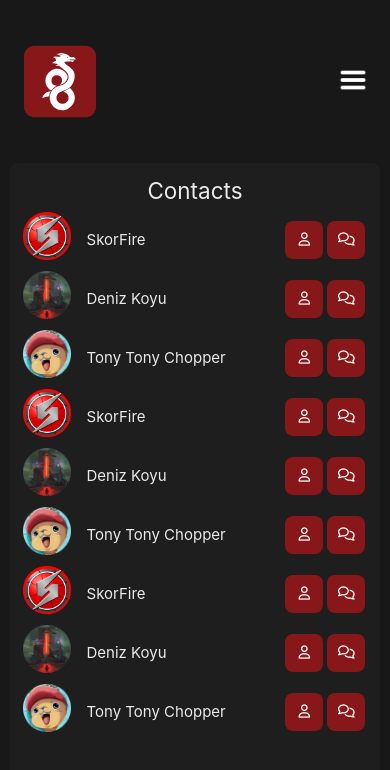
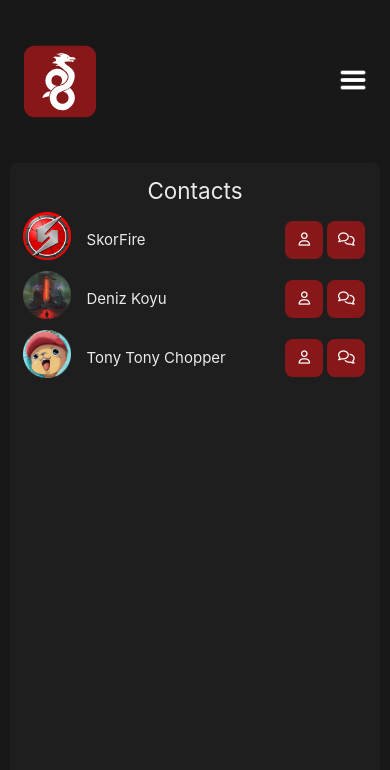
Before and after one commit to loouis-t/WireChat, a Vue app in the folder front/: page /contacts in a window 390 px wide. Shown: the top 770 px of the page. Built offline with nearby package versions, Linux system fonts and the light colour scheme.

Commit message:
[ADD] front: Suppr. Contact/ChatList de la navbar + modif. ChatView mobile

```diff
--- a/front/src/App.vue
+++ b/front/src/App.vue
@@ -51,9 +51,6 @@ onBeforeUnmount(() => {
       ></RouterLink>
       <RouterLink @click="toggleMobileMenu" to="/contacts"
         >Contacts<i class="fa-solid fa-address-book" style="margin-left: 8px"></i
-      ></RouterLink>
-      <RouterLink @click="toggleMobileMenu" to="/chatlist"
-        >Chatlist<i class="fa-solid fa-comments" style="margin-left: 8px"></i
       ></RouterLink>
       <RouterLink @click="toggleMobileMenu" to="/settings"
         >Paramètres<img class="phoneGear" src="./assets/gear.webp"
--- a/front/src/views/ChatView.vue
+++ b/front/src/views/ChatView.vue
@@ -1,14 +1,24 @@
 <template>
-  <div class="app-container">
-    <div class="left-pane">
+  <div
+    class="app-container"
+    :class="{ mobile: isMobile }"
+    @touchstart="handleTouchStart"
+    @touchend="handleTouchEnd"
+  >
+    <!-- Liste des conversations -->
+    <div v-if="!isMobile || (isMobile && !inConversationView)" class="left-pane">
+      <h2 class="titrePage">Conversations</h2>
       <ChatList
         :conversations="conversations"
         :selectedConversationId="selectedConversationId"
-        @selectConversation="selectConversation"
+        @selectConversation="handleSelectConversation"
       />
     </div>
 
-    <div class="right-pane">
+    <!-- Conversation sélectionnée -->
+    <div v-if="!isMobile || (isMobile && inConversationView)" class="right-pane">
+      <button v-if="isMobile" class="back-button" @click="backToList">← Retour</button>
+
       <NewConversation
         v-if="showNewConversation"
         @createConversation="createConversation"
@@ -28,7 +38,7 @@
 </template>
 
 <script setup>
-import { reactive, ref, computed } from 'vue'
+import { reactive, ref, computed, onMounted, onBeforeUnmount } from 'vue'
 import ChatList from '../components/ChatList.vue'
 import ChatWindow from '../components/ChatWindow.vue'
 import NewConversation from '../components/NewConversation.vue'
@@ -56,15 +66,36 @@ const conversations = reactive([
   },
 ])
 
-const selectedConversationId = ref(conversations[0].id)
+const selectedConversationId = ref(null)
 const activeConversation = computed(() =>
   conversations.find((conv) => conv.id === selectedConversationId.value),
 )
+const showNewConversation = ref(false)
+const isMobile = ref(window.innerWidth <= 768)
+const inConversationView = ref(false)
+let touchStartX = 0
+let touchEndX = 0
 
-const showNewConversation = ref(false)
+function handleResize() {
+  isMobile.value = window.innerWidth <= 768
+  if (!isMobile.value) inConversationView.value = false
+}
 
-function selectConversation(id) {
+onMounted(() => {
+  window.addEventListener('resize', handleResize)
+})
+
+onBeforeUnmount(() => {
+  window.removeEventListener('resize', handleResize)
+})
+
+function handleSelectConversation(id) {
   selectedConversationId.value = id
+  if (isMobile.value) inConversationView.value = true
+}
+
+function backToList() {
+  inConversationView.value = false
 }
 
 function sendMessage({ conversationId, text }) {
@@ -93,61 +124,83 @@ function createConversation(contactInfo) {
     lastTime: '',
   }
   conversations.push(newConv)
-
   selectedConversationId.value = newConv.id
-
   showNewConversation.value = false
+  inConversationView.value = true
 }
 
 function closeNewConversation() {
   showNewConversation.value = false
 }
+
+function handleTouchStart(e) {
+  touchStartX = e.changedTouches[0].screenX
+}
+
+function handleTouchEnd(e) {
+  touchEndX = e.changedTouches[0].screenX
+  handleSwipeGesture()
+}
+
+function handleSwipeGesture() {
+  if (!isMobile.value) return
+  const diff = touchStartX - touchEndX
+  if (Math.abs(diff) > 50) {
+    if (diff > 0 && !inConversationView.value && selectedConversationId.value !== null) {
+      inConversationView.value = true
+    } else if (diff < 0 && inConversationView.value) {
+      inConversationView.value = false
+    }
+  }
+}
 </script>
 
 <style scoped>
 .app-container {
+  background-color: #1e1e1e;
+  border-radius: 8px;
+  color: #eaeaea;
   display: flex;
   height: 75vh;
+  overflow: hidden;
+  padding: 20px;
   width: 70vw;
-  background-color: #181818;
+}
+
+.app-container.mobile {
+  flex-direction: column;
+  width: 100vw;
+}
+
+.back-button {
+  align-self: flex-start;
+  background: none;
+  border: none;
   color: #eaeaea;
-  border-radius: 8px;
+  cursor: pointer;
+  font-size: 1rem;
+  margin-bottom: 10px;
+}
+
+.left-pane,
+.right-pane {
+  display: flex;
+  flex: 1;
+  flex-direction: column;
+  padding: 8px;
 }
 
 .no-conversation {
+  align-items: center;
+  color: #999999;
+  display: flex;
   flex: 1;
-  display: flex;
-  align-items: center;
+  font-style: italic;
   justify-content: center;
-  color: #999999;
-  font-style: italic;
 }
 
-.right-pane {
-  flex: 1;
-  display: flex;
-  flex-direction: column;
-  padding: 8px;
-  background-color: #202020;
-  border-top-right-radius: 8px;
-  border-bottom-right-radius: 8px;
-}
-
-@media (max-width: 768px) {
-  .app-container {
-    width: 100%;
-    height: 80%;
-    flex-direction: column;
-  }
-
-  .left-pane {
-    display: none;
-  }
-
-  .right-pane {
-    width: 100%;
-    height: 100%;
-    border-radius: 0;
-  }
+.titrePage {
+  margin-bottom: 40px;
+  text-align: center;
 }
 </style>
--- a/front/src/views/ContactsView.vue
+++ b/front/src/views/ContactsView.vue
@@ -6,108 +6,6 @@
     <div>
       <table class="table">
         <tbody>
-          <tr>
-            <th class="cellulePhotoProfil" scope="row">
-              <img class="photosProfil" src="../assets/skorfire.png" />
-            </th>
-            <td>SkorFire</td>
-            <td class="celluleBoutonsOptions">
-              <div>
-                <RouterLink to="/settings">
-                  <button class="boutonsOptions"><i class="fa-solid fa-user icones"></i></button
-                ></RouterLink>
-                <RouterLink to="/"
-                  ><button class="boutonsOptions">
-                    <i class="fa-solid fa-comments icones"></i></button
-                ></RouterLink>
-              </div>
-            </td>
-          </tr>
-          <tr>
-            <th class="cellulePhotoProfil" scope="row">
-              <img class="photosProfil" src="../assets/automatic_edited.png" />
-            </th>
-            <td>Deniz Koyu</td>
-            <td class="celluleBoutonsOptions">
-              <div>
-                <RouterLink to="/settings">
-                  <button class="boutonsOptions"><i class="fa-solid fa-user icones"></i></button
-                ></RouterLink>
-                <RouterLink to="/"
-                  ><button class="boutonsOptions">
-                    <i class="fa-solid fa-comments icones"></i></button
-                ></RouterLink>
-              </div>
-            </td>
-          </tr>
-          <tr>
-            <th class="cellulePhotoProfil" scope="row">
-              <img class="photosProfil" src="../assets/chopper_edited.png" />
-            </th>
-            <td>Tony Tony Chopper</td>
-            <td class="celluleBoutonsOptions">
-              <div>
-                <RouterLink to="/settings">
-                  <button class="boutonsOptions"><i class="fa-solid fa-user icones"></i></button
-                ></RouterLink>
-                <RouterLink to="/"
-                  ><button class="boutonsOptions">
-                    <i class="fa-solid fa-comments icones"></i></button
-                ></RouterLink>
-              </div>
-            </td>
-          </tr>
-          <tr>
-            <th class="cellulePhotoProfil" scope="row">
-              <img class="photosProfil" src="../assets/skorfire.png" />
-            </th>
-            <td>SkorFire</td>
-            <td class="celluleBoutonsOptions">
-              <div>
-                <RouterLink to="/settings">
-                  <button class="boutonsOptions"><i class="fa-solid fa-user icones"></i></button
-                ></RouterLink>
-                <RouterLink to="/"
-                  ><button class="boutonsOptions">
-                    <i class="fa-solid fa-comments icones"></i></button
-                ></RouterLink>
-              </div>
-            </td>
-          </tr>
-          <tr>
-            <th class="cellulePhotoProfil" scope="row">
-              <img class="photosProfil" src="../assets/automatic_edited.png" />
-            </th>
-            <td>Deniz Koyu</td>
-            <td class="celluleBoutonsOptions">
-              <div>
-                <RouterLink to="/settings">
-                  <button class="boutonsOptions"><i class="fa-solid fa-user icones"></i></button
-                ></RouterLink>
-                <RouterLink to="/"
-                  ><button class="boutonsOptions">
-                    <i class="fa-solid fa-comments icones"></i></button
-                ></RouterLink>
-              </div>
-            </td>
-          </tr>
-          <tr>
-            <th class="cellulePhotoProfil" scope="row">
-              <img class="photosProfil" src="../assets/chopper_edited.png" />
-            </th>
-            <td>Tony Tony Chopper</td>
-            <td class="celluleBoutonsOptions">
-              <div>
-                <RouterLink to="/settings">
-                  <button class="boutonsOptions"><i class="fa-solid fa-user icones"></i></button
-                ></RouterLink>
-                <RouterLink to="/"
-                  ><button class="boutonsOptions">
-                    <i class="fa-solid fa-comments icones"></i></button
-                ></RouterLink>
-              </div>
-            </td>
-          </tr>
           <tr>
             <th class="cellulePhotoProfil" scope="row">
               <img class="photosProfil" src="../assets/skorfire.png" />
```
